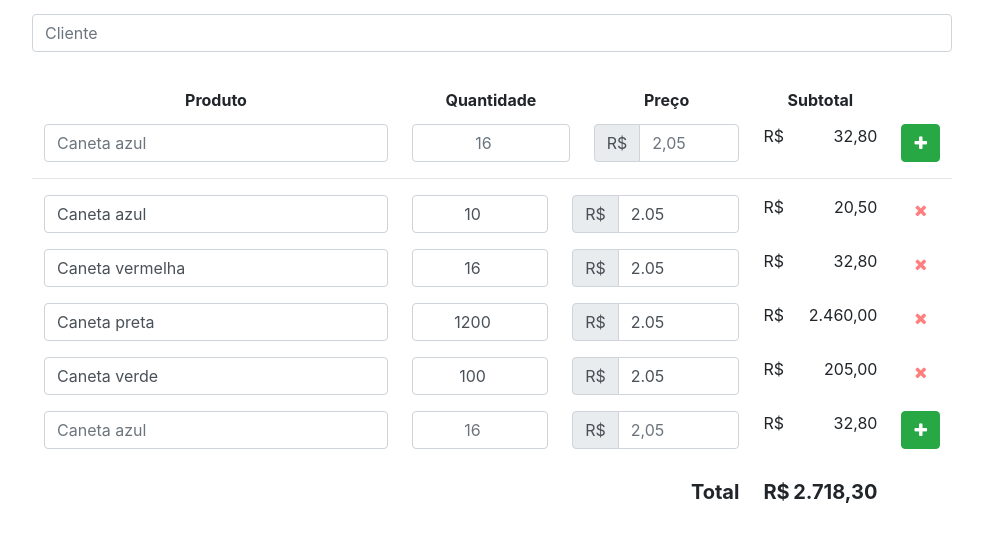
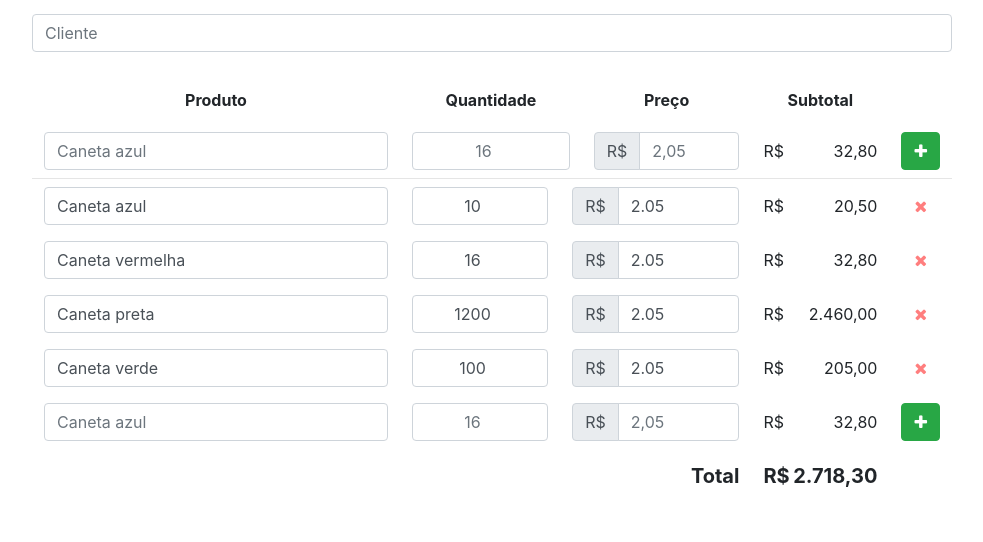
Before and after one commit to rg3915/carrinho-de-compras-django-vuejs, a Django app: page /shopping/shopping/ in a window 1280 px wide. Shown: the part 56-598 px from the top of the page, without its empty margins (53-1036 px from the left). Run offline with Django 3.2, Linux system fonts and the light colour scheme; some libraries are stand-ins or nearby versions.

Commit message:
Ajustes no CSS

```diff
--- a/myproject/core/static/css/style.css
+++ b/myproject/core/static/css/style.css
@@ -1,12 +1,17 @@
 hr {
   margin-top: 0;
   margin-bottom: 0;
+}
+.mm-2 {
+  margin-top: 0.5rem;
+  margin-bottom: 0.5rem;
 }
 .table {
   margin-bottom: 0;
 }
 .table td {
   padding: 0 .75rem;
+  vertical-align: middle;
 }
 .mytable tr td {
   padding-top: 0;
--- a/myproject/shopping/templates/shopping.html
+++ b/myproject/shopping/templates/shopping.html
@@ -30,7 +30,7 @@
                 <input class="form-control text-center" type="number" min="0" placeholder="16" />
               </td>
               <td>
-                <div class="input-group mb-3">
+                <div class="input-group mm-2">
                   <div class="input-group-prepend">
                     <span class="input-group-text" id="basic-addon1">R$</span>
                   </div>
@@ -38,7 +38,7 @@
                 </div>
               </td>
               <td class="w15">
-                <div class="d-flex input-group mb-3">
+                <div class="d-flex input-group mm-2">
                   <div>R$</div>
                   <div class="ml-auto">32,80</div>
                 </div>
@@ -54,7 +54,7 @@
 
         <hr>
 
-        <table class="table table-hover table-borderless mt-3">
+        <table class="table table-hover table-borderless">
           <tbody>
             <tr v-for="cart in cartItems" :key="cart.id">
               <td class="w40">
@@ -64,7 +64,7 @@
                 <input class="form-control text-center" type="number" min="0" :value="[[ cart.quantity ]]" />
               </td>
               <td>
-                <div class="input-group mb-3">
+                <div class="input-group mm-2">
                   <div class="input-group-prepend">
                     <span class="input-group-text" id="basic-addon1">R$</span>
                   </div>
@@ -72,7 +72,7 @@
                 </div>
               </td>
               <td class="w15">
-                <div class="d-flex input-group mb-3">
+                <div class="d-flex input-group mm-2">
                   <div>R$</div>
                   <div class="ml-auto">${ (cart.price * cart.quantity) | formatPrice }</div>
                 </div>
@@ -92,7 +92,7 @@
                 <input class="form-control text-center" type="number" min="0" placeholder="16" />
               </td>
               <td>
-                <div class="input-group mb-3">
+                <div class="input-group mm-2">
                   <div class="input-group-prepend">
                     <span class="input-group-text" id="basic-addon1">R$</span>
                   </div>
@@ -100,7 +100,7 @@
                 </div>
               </td>
               <td class="w15">
-                <div class="d-flex input-group mb-3">
+                <div class="d-flex input-group mm-2">
                   <div>R$</div>
                   <div class="ml-auto">32,80</div>
                 </div>
```
